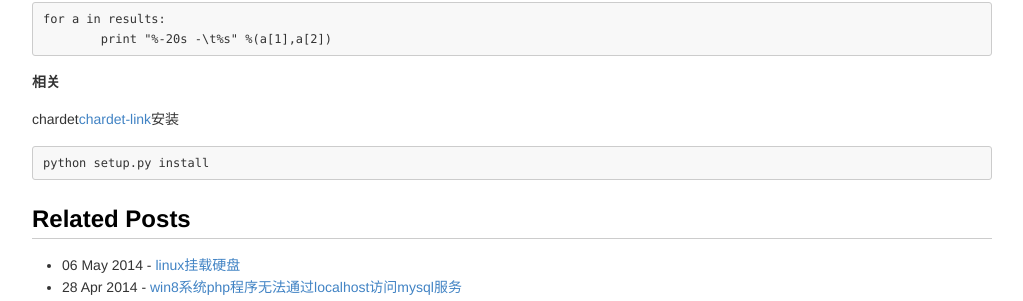
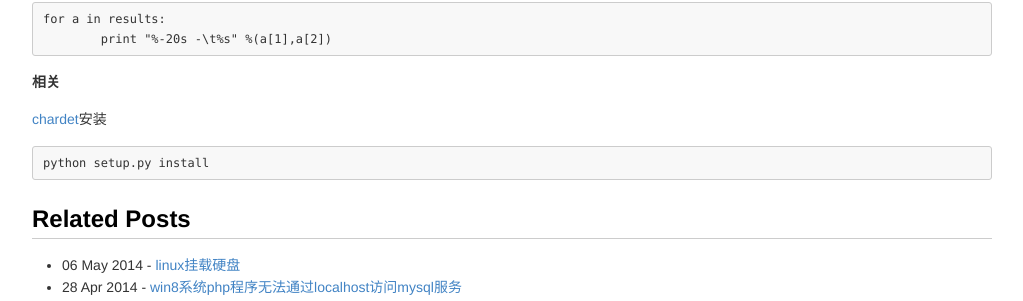
Before and after one commit to peng2089/dp.github.io, a Jekyll site: the page built from _posts/2014-06-13-python爬虫编写.md, in a window 1280 px wide. Shown: the part 1159-1460 px from the top of the page, without its empty margins (128-1151 px from the left). Built offline with Jekyll 4.4.1, drawn with Linux system fonts in a browser that asks for light colours.

Commit message:
change file

```diff
--- a/_posts/2014-06-13-python爬虫编写.md
+++ b/_posts/2014-06-13-python爬虫编写.md
@@ -55,8 +55,8 @@ re.compile是将字符串编译为用于python正则式的模式，字符前的r
 
 **相关**
 
-chardet[chardet-link]安装
+[chardet]安装
 
 	python setup.py install
 
-[chardet-link]:https://pypi.python.org/pypi/chardet
+[chardet]:https://pypi.python.org/pypi/chardet
```
